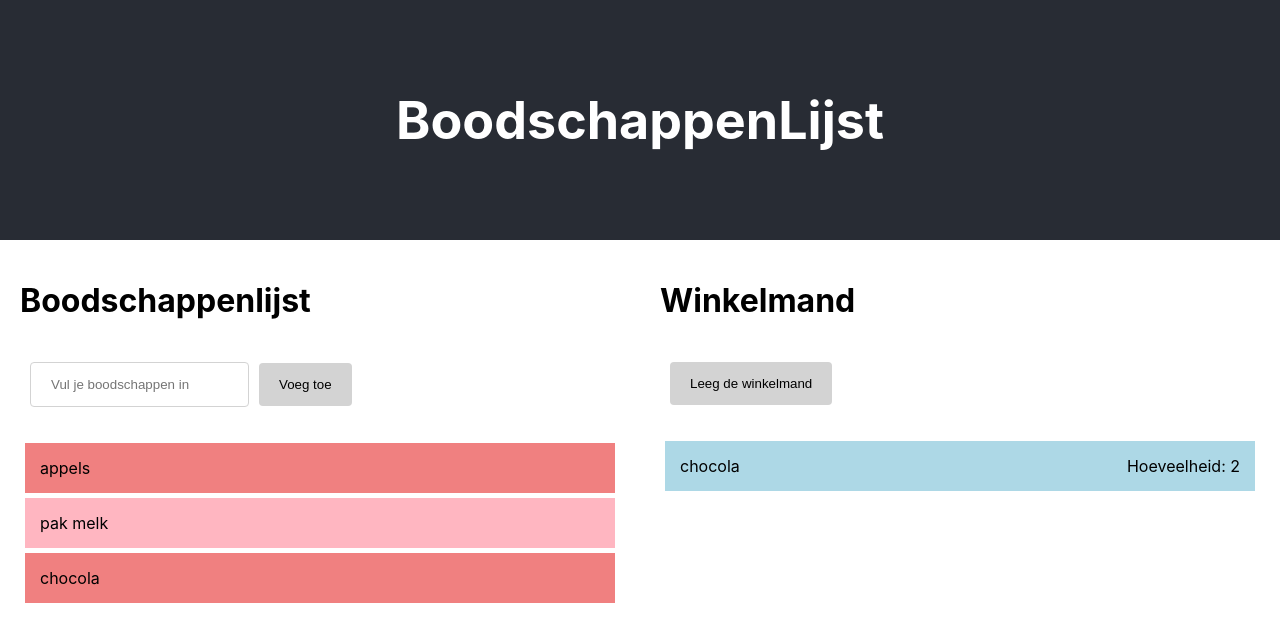
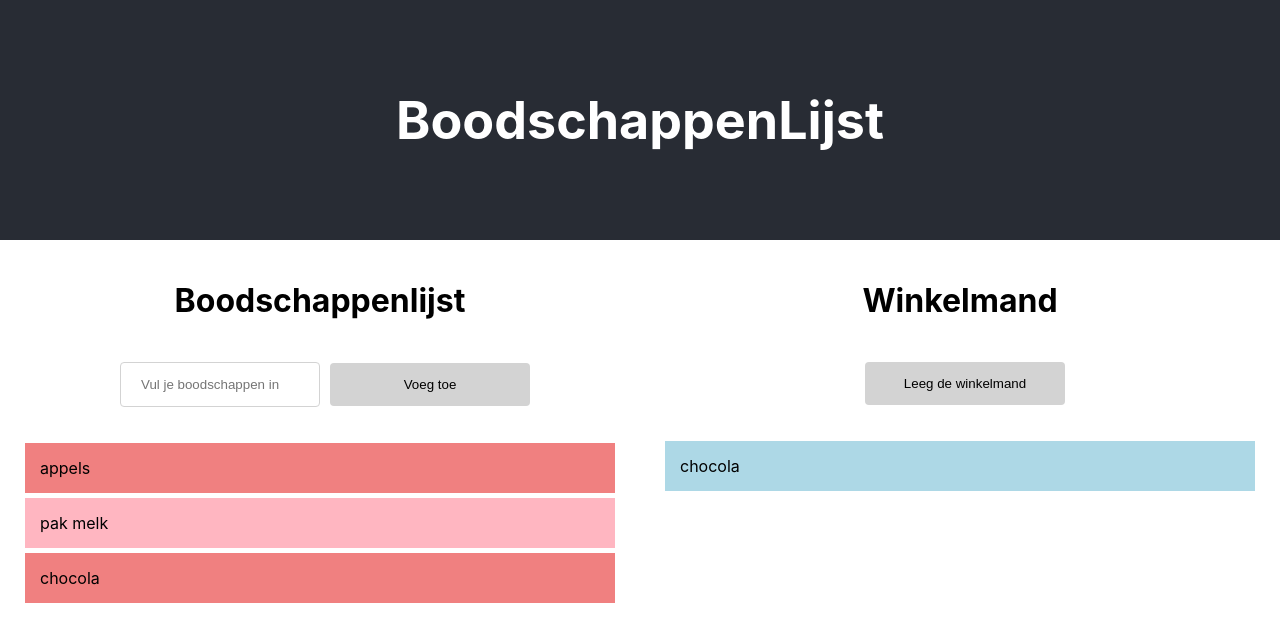
Before and after one commit to ambupilot/react-groceries-list, a React (Create React App) app: page / in a window 1280 px wide. Shown: the top 642 px of the page. Built offline with nearby package versions, Linux system fonts and the light colour scheme.

Commit message:
change with input and buttons

```diff
--- a/src/App.css
+++ b/src/App.css
@@ -14,6 +14,7 @@
 
 .button-primary,
 .input-primary {
+  width: 200px;
   color: black;
   padding: 14px 20px;
   margin: 20px 0;
@@ -37,7 +38,7 @@
 .groceries-list ul {
   padding: 0;
 }
-.App {
+.app {
   text-align: center;
 }
 
--- a/src/components/ShoppingCart.js
+++ b/src/components/ShoppingCart.js
@@ -7,7 +7,7 @@ const ShoppingCart = ({ groceryItems, handleClickEmptyCart }) => {
       <button className="button-primary" onClick={handleClickEmptyCart}>
         Leeg de winkelmand
       </button>
-      <GroceryList readonly={true} groceryItems={groceryItems} />
+      <GroceryList isShoppingCart={true} groceryItems={groceryItems} />
     </React.Fragment>
   );
 };
```
